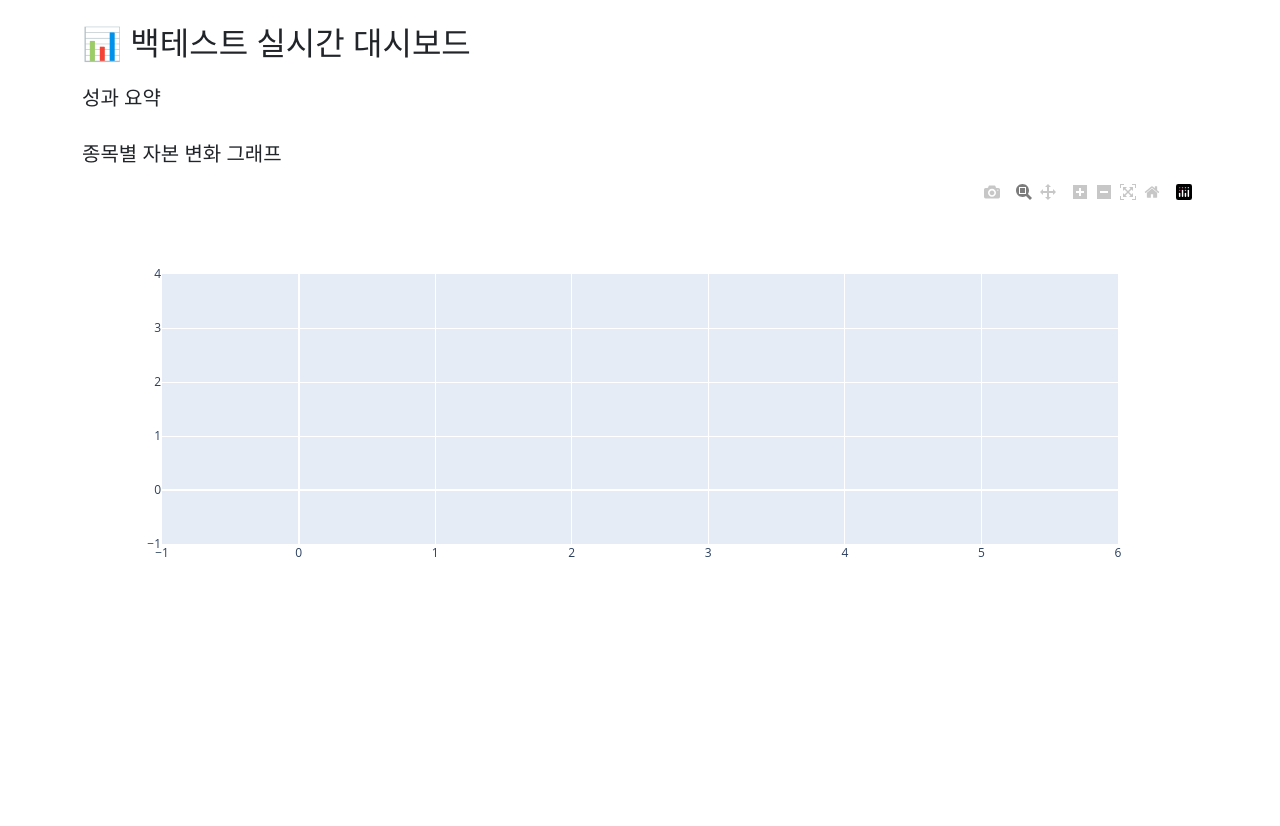
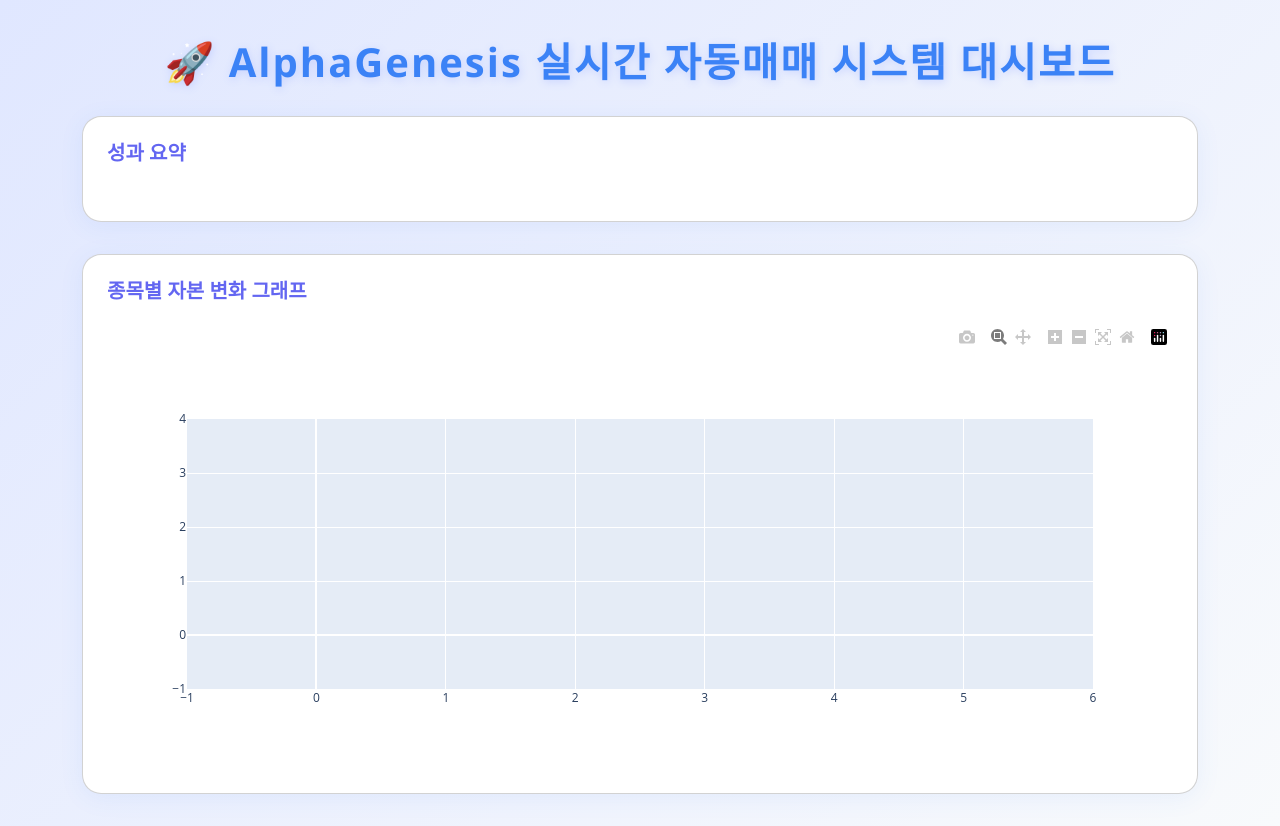
Before and after one commit to TonyStarK-korean/AlphaGenesis, a Flask app: page /dashboard in a window 1280 px wide. Before the commit the page ends 557 px from the top, so only its background shows below. Run offline with Flask 2, Linux system fonts and the light colour scheme; some libraries are stand-ins or nearby versions.

Commit message:
Auto sync: 2025-06-29 15:58:29

```diff
--- a/dashboard/templates/dashboard.html
+++ b/dashboard/templates/dashboard.html
@@ -2,25 +2,58 @@
 <html lang="ko">
 <head>
     <meta charset="UTF-8">
-    <title>백테스트 대시보드</title>
+    <title>AlphaGenesis 실시간 자동매매 시스템 대시보드</title>
     <link rel="stylesheet" href="https://cdn.jsdelivr.net/npm/bootstrap@5.3.0/dist/css/bootstrap.min.css">
     <script src="https://cdn.plot.ly/plotly-latest.min.js"></script>
+    <style>
+        body {
+            background: linear-gradient(135deg, #e0e7ff 0%, #f8fafc 100%);
+            font-family: 'Segoe UI', 'Pretendard', 'Noto Sans KR', Arial, sans-serif;
+        }
+        .dashboard-title {
+            font-size: 2.5rem;
+            font-weight: 700;
+            color: #3b82f6;
+            letter-spacing: 2px;
+            margin-top: 2rem;
+            margin-bottom: 1.5rem;
+            text-align: center;
+            text-shadow: 1px 2px 8px #c7d2fe;
+        }
+        .card {
+            border-radius: 1.2rem;
+            box-shadow: 0 4px 24px rgba(59,130,246,0.08);
+            margin-bottom: 2rem;
+        }
+        .table {
+            background: #fff;
+            border-radius: 0.7rem;
+            overflow: hidden;
+        }
+        .section-title {
+            color: #6366f1;
+            font-weight: 600;
+            margin-bottom: 1rem;
+        }
+    </style>
 </head>
 <body>
 <div class="container mt-4">
-    <h2 class="mb-4">📊 백테스트 실시간 대시보드</h2>
-    <div class="mb-4">
-        <h5>성과 요약</h5>
+    <div class="dashboard-title">
+        🚀 AlphaGenesis 실시간 자동매매 시스템 대시보드
+    </div>
+    <div class="card p-4">
+        <h5 class="section-title">성과 요약</h5>
         {{ table_html|safe }}
     </div>
-    <div>
-        <h5>종목별 자본 변화 그래프</h5>
+    <div class="card p-4">
+        <h5 class="section-title">종목별 자본 변화 그래프</h5>
         <div id="capital-graph"></div>
     </div>
 </div>
 <script>
     var graph_json = {{ graph_json|safe }};
-    Plotly.newPlot('capital-graph', graph_json.data, graph_json.layout);
+    Plotly.newPlot('capital-graph', graph_json.data, graph_json.layout, {responsive: true});
 </script>
 </body>
 </html>
```
